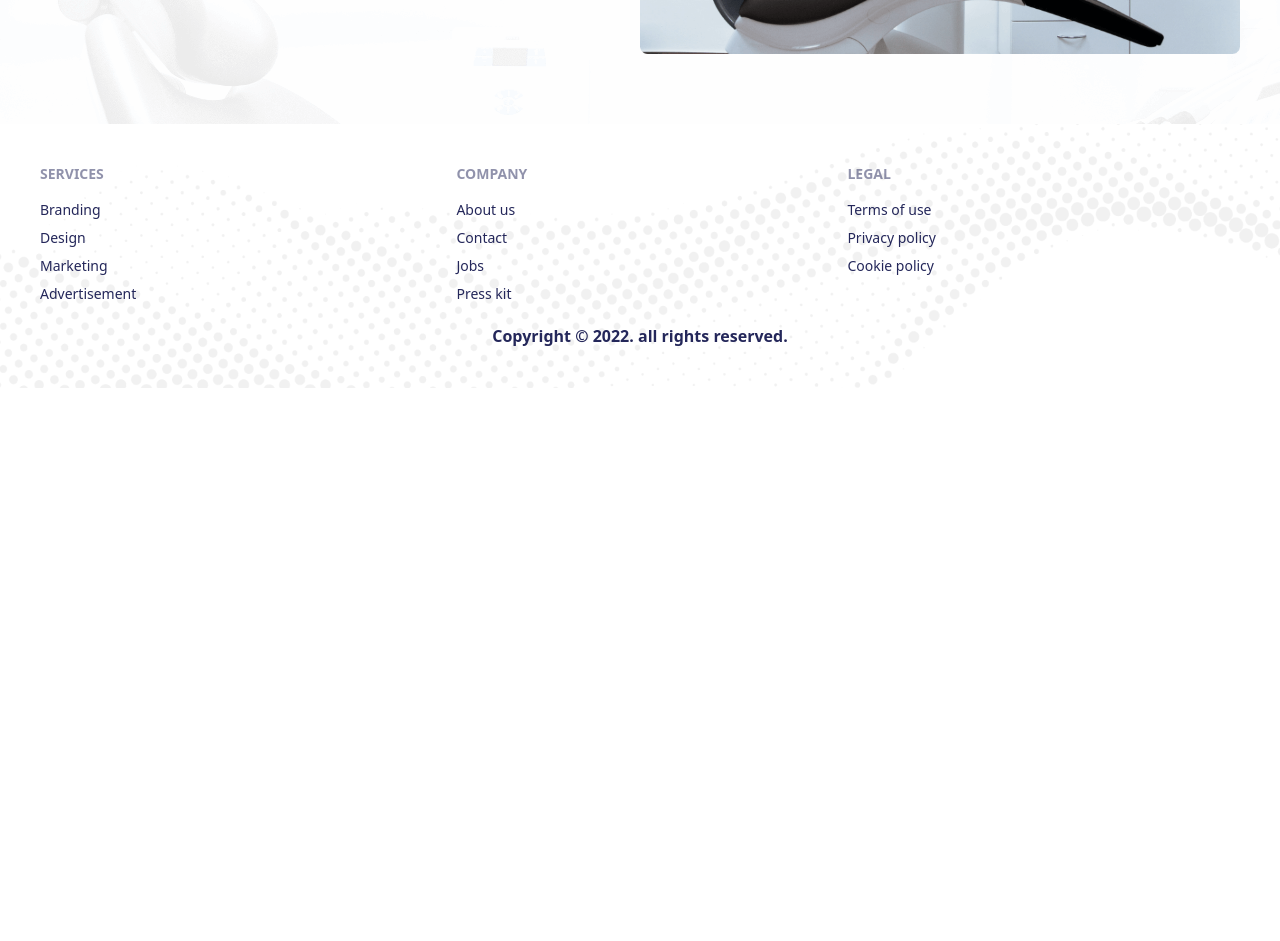
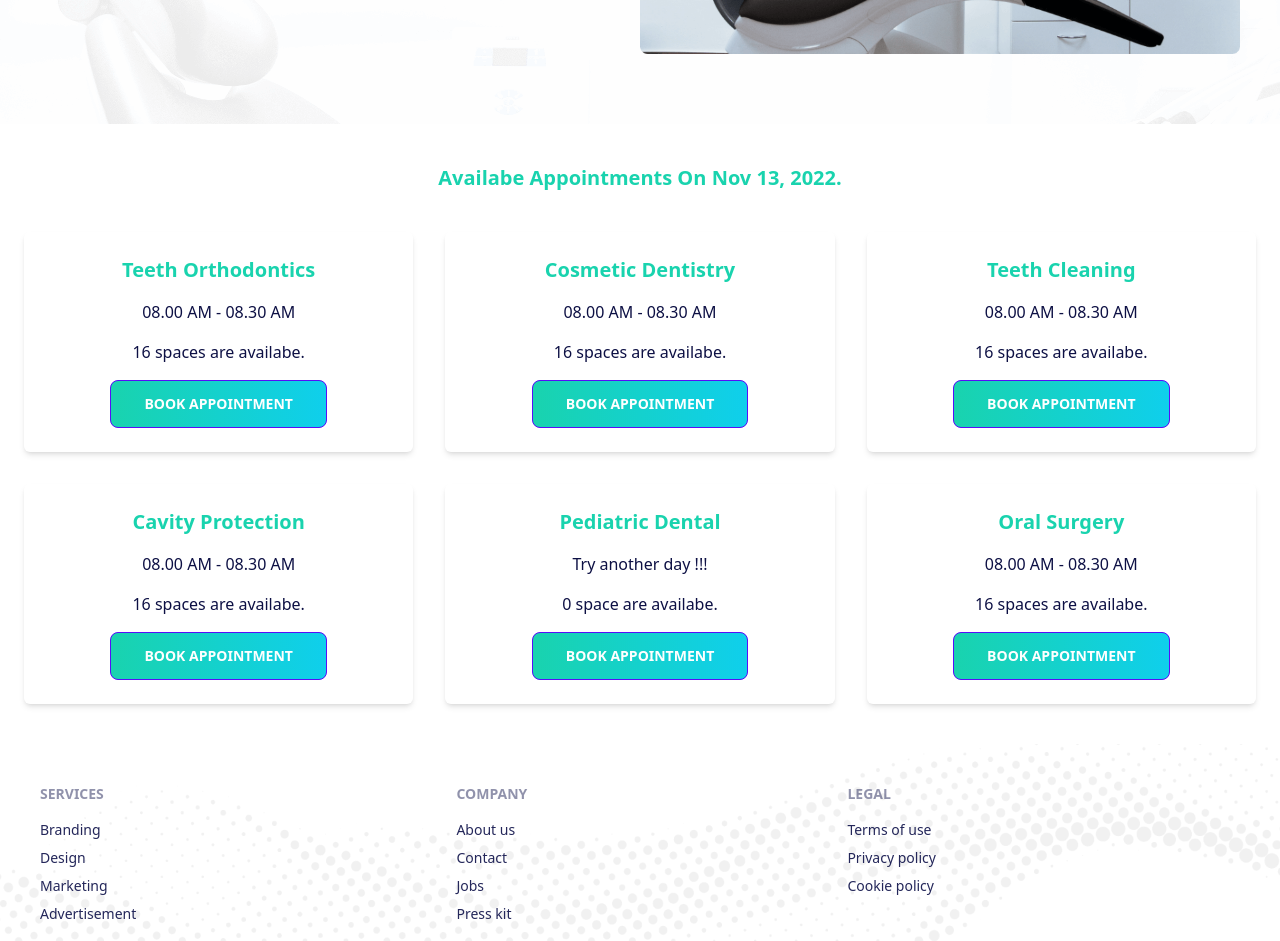
Before and after one commit to JoduMia/doctors-portal, a React (Create React App) app: page /appointment in a window 1280 px wide. Shown: the part 440-1381 px from the top of the page. Before the commit the page ends 828 px from the top, so only its background shows below. Built offline with nearby package versions, Linux system fonts and the light colour scheme.

Commit message:
modal with form done

```diff
--- /dev/null
+++ b/public/data.json
@@ -0,0 +1,118 @@
+[
+    {
+      "_id": 1,
+      "name": "Teeth Orthodontics",
+      "slots": [
+        "08.00 AM - 08.30 AM",
+        "08.30 AM - 09.00 AM",
+        "09.00 AM - 9.30 AM",
+        "09.30 AM - 10.00 AM",
+        "10.00 AM - 10.30 AM",
+        "10.30 AM - 11.00 AM",
+        "11.00 AM - 11.30 AM",
+        "11.30 AM - 12.00 AM",
+        "1.00 PM - 1.30 PM",
+        "1.30 PM - 2.00 PM",
+        "2.00 PM - 2.30 PM",
+        "2.30 PM - 3.00 PM",
+        "3.00 PM - 3.30 PM",
+        "3.30 PM - 4.00 PM",
+        "4.00 PM - 4.30 PM",
+        "4.30 PM - 5.00 PM"
+      ]
+    },
+    {
+      "_id": 2,
+      "name": "Cosmetic Dentistry",
+      "slots": [
+        "08.00 AM - 08.30 AM",
+        "08.30 AM - 09.00 AM",
+        "09.00 AM - 9.30 AM",
+        "09.30 AM - 10.00 AM",
+        "10.00 AM - 10.30 AM",
+        "10.30 AM - 11.00 AM",
+        "11.00 AM - 11.30 AM",
+        "11.30 AM - 12.00 AM",
+        "1.00 PM - 1.30 PM",
+        "1.30 PM - 2.00 PM",
+        "2.00 PM - 2.30 PM",
+        "2.30 PM - 3.00 PM",
+        "3.00 PM - 3.30 PM",
+        "3.30 PM - 4.00 PM",
+        "4.00 PM - 4.30 PM",
+        "4.30 PM - 5.00 PM"
+      ]
+    },
+    {
+      "_id": 3,
+      "name": "Teeth Cleaning",
+      "slots": [
+        "08.00 AM - 08.30 AM",
+        "08.30 AM - 09.00 AM",
+        "09.00 AM - 9.30 AM",
+        "09.30 AM - 10.00 AM",
+        "10.00 AM - 10.30 AM",
+        "10.30 AM - 11.00 AM",
+        "11.00 AM - 11.30 AM",
+        "11.30 AM - 12.00 AM",
+        "1.00 PM - 1.30 PM",
+        "1.30 PM - 2.00 PM",
+        "2.00 PM - 2.30 PM",
+        "2.30 PM - 3.00 PM",
+        "3.00 PM - 3.30 PM",
+        "3.30 PM - 4.00 PM",
+        "4.00 PM - 4.30 PM",
+        "4.30 PM - 5.00 PM"
+      ]
+    },
+    {
+      "_id": 4,
+      "name": "Cavity Protection",
+      "slots": [
+        "08.00 AM - 08.30 AM",
+        "08.30 AM - 09.00 AM",
+        "09.00 AM - 9.30 AM",
+        "09.30 AM - 10.00 AM",
+        "10.00 AM - 10.30 AM",
+        "10.30 AM - 11.00 AM",
+        "11.00 AM - 11.30 AM",
+        "11.30 AM - 12.00 AM",
+        "1.00 PM - 1.30 PM",
+        "1.30 PM - 2.00 PM",
+        "2.00 PM - 2.30 PM",
+        "2.30 PM - 3.00 PM",
+        "3.00 PM - 3.30 PM",
+        "3.30 PM - 4.00 PM",
+        "4.00 PM - 4.30 PM",
+        "4.30 PM - 5.00 PM"
+      ]
+    },
+    {
+      "_id": 5,
+      "name": "Pediatric Dental",
+      "slots": [
+      ]
+    },
+    {
+      "_id": 6,
+      "name": "Oral Surgery",
+      "slots": [
+        "08.00 AM - 08.30 AM",
+        "08.30 AM - 09.00 AM",
+        "09.00 AM - 9.30 AM",
+        "09.30 AM - 10.00 AM",
+        "10.00 AM - 10.30 AM",
+        "10.30 AM - 11.00 AM",
+        "11.00 AM - 11.30 AM",
+        "11.30 AM - 12.00 AM",
+        "1.00 PM - 1.30 PM",
+        "1.30 PM - 2.00 PM",
+        "2.00 PM - 2.30 PM",
+        "2.30 PM - 3.00 PM",
+        "3.00 PM - 3.30 PM",
+        "3.30 PM - 4.00 PM",
+        "4.00 PM - 4.30 PM",
+        "4.30 PM - 5.00 PM"
+      ]
+    }
+  ]
--- /dev/null
+++ b/src/components/sections/ForAppointment/AppointModal.js
@@ -0,0 +1,36 @@
+import React from 'react';
+import { format } from 'date-fns'
+
+const AppointModal = ({ treatment, selectedDate }) => {
+    const { name, slots } = treatment; //treatment means selected disease from the options
+    return (
+        <div>
+            <input type="checkbox" id="booking-appointment" className="modal-toggle" />
+            <div className="modal">
+                <div className="modal-box bg-white relative">
+                    <label htmlFor="booking-appointment" className="btn btn-sm btn-circle absolute right-2 top-2">✕</label>
+                    <h3 className="text-lg font-bold text-[#19d3ae] py-4">Congratulations to "{name}" appointment</h3>
+
+                    <form className='space-y-3 text-[#161056]'>
+                        <input type="text" defaultValue={selectedDate && (format(selectedDate, 'PP'))} disabled className="input input-bordered input-accent w-full bg-white disabled:bg-gray-300 border-none disabled:text-black disabled:font-medium block text-center" />
+
+                        <select className="select select-success bg-white text-[#161056] w-full">
+                            <option disabled selected>Select Your Time</option>
+                            {slots.map((slot,index) => <option value={slot} key={index}>{slot}</option>)}
+                        </select>
+
+
+                        <input type="text" placeholder="Email address" className="input input-bordered input-accent w-full bg-white" />
+                        <input type="text" placeholder="Subject" className="input input-bordered input-accent w-full bg-white" />
+                        <textarea cols='5' rows='10' type="text" placeholder="Briefly write about disease." className="input input-bordered input-accent w-full bg-white" />
+                        <div className='text-center'>
+                            <button type='submit' className="btn btn-primary bg-gradient-to-r from-[#19D3AE] to-[#0FCFEC] hover:bg-gradient-to-l duration-300 block w-[200px] mx-auto">Submit</button>
+                        </div>
+                    </form>
+                </div>
+            </div>
+        </div>
+    )
+}
+
+export default AppointModal
--- a/src/components/sections/ForAppointment/AvailableAppointment.js
+++ b/src/components/sections/ForAppointment/AvailableAppointment.js
@@ -1,12 +1,54 @@
-import React from 'react';
+import React, { useState } from 'react';
 import {format} from "date-fns";
+import { useEffect } from 'react';
 
-const AvailableAppointment = ({selectedDate}) => {
-    console.log(selectedDate);
+const AvailableAppointment = ({selectedDate, setTreatmentName}) => {
+    const [loading, setLoading] = useState(false);
+    const [appoints, setAppoints] = useState([]);
+
+    useEffect(() => {
+        setLoading(true);
+        fetch('data.json')
+
+        .then(res => res.json())
+        .then(data => {
+            setAppoints(data);
+            setLoading(false)
+        })
+    },[])
   return (
-    <div>
+    <div className='px-6 py-10 '>
         {selectedDate &&
-            <p className='text-2xl text-[#19d3ae] font-semibold text-center capitalize'>Availabe appointments on {format(selectedDate, 'PP')}.</p>
+            <p className='text-xl text-[#19d3ae] font-semibold text-center capitalize'>Availabe appointments on {format(selectedDate, 'PP')}.</p>
+        }
+
+        {
+            !loading ?
+            <div className='grid md:grid-cols-2 lg:grid-cols-3 gap-8 mt-10'>
+                {appoints.map((appoint) => {
+                    const {name,_id,slots} = appoint;
+                    return <div key={_id} className='px-10 py-6 shadow-md rounded-md text-center space-y-4 text-[#0d1044]'>
+                        <h1 className='text-[#19d3ae] font-semibold text-xl'>{name}</h1>
+                        <p>{slots.length > 0 ? slots[0] : 'Try another day !!!'}</p>
+                        <p>{slots.length} {slots.length > 1 ? 'spaces' : 'space'} are availabe.</p>
+
+
+                        <label
+                        onClick={() => setTreatmentName(appoint)}
+                        htmlFor='booking-appointment'
+
+                        className=" w-[70%] mx-auto btn btn-primary bg-gradient-to-r from-[#19D3AE] to-[#0FCFEC] hover:bg-gradient-to-l duration-300 uppercase ">
+
+                        Book appointment
+                        </label>
+                    </div>
+                })}
+            </div>
+            :
+            <div className='flex flex-col items-center py-20 text-center'>
+                <progress className="progress progress-success w-56 block" ></progress>
+                <p className='text-success text-lg font-medium'>Loading...</p>
+            </div>
         }
     </div>
   )
--- a/src/pages/Appointment/Appointment.js
+++ b/src/pages/Appointment/Appointment.js
@@ -1,10 +1,11 @@
 import React, { useState } from 'react'
 import AppointmentBanner from '../../components/sections/ForAppointment/Appointment'
+import AppointModal from '../../components/sections/ForAppointment/AppointModal';
 import AvailableAppointment from '../../components/sections/ForAppointment/AvailableAppointment';
 
 const Appointment = () => {
-  const [selectedDate, setSelectedDate] = useState('');
-  console.log(selectedDate);
+  const [selectedDate, setSelectedDate] = useState(new Date());
+  const [treatment, setTreatment] = useState(null);
 
   return (
     <>
@@ -13,9 +14,11 @@ const Appointment = () => {
         setSelectedDate={setSelectedDate}
       />
 
-      <AvailableAppointment selectedDate={selectedDate}/>
-
-
+      <AvailableAppointment selectedDate={selectedDate} setTreatmentName={setTreatment}/>
+      {
+        treatment &&
+        <AppointModal treatment={treatment} selectedDate={selectedDate}/>
+      }
     </>
   )
 }
```
